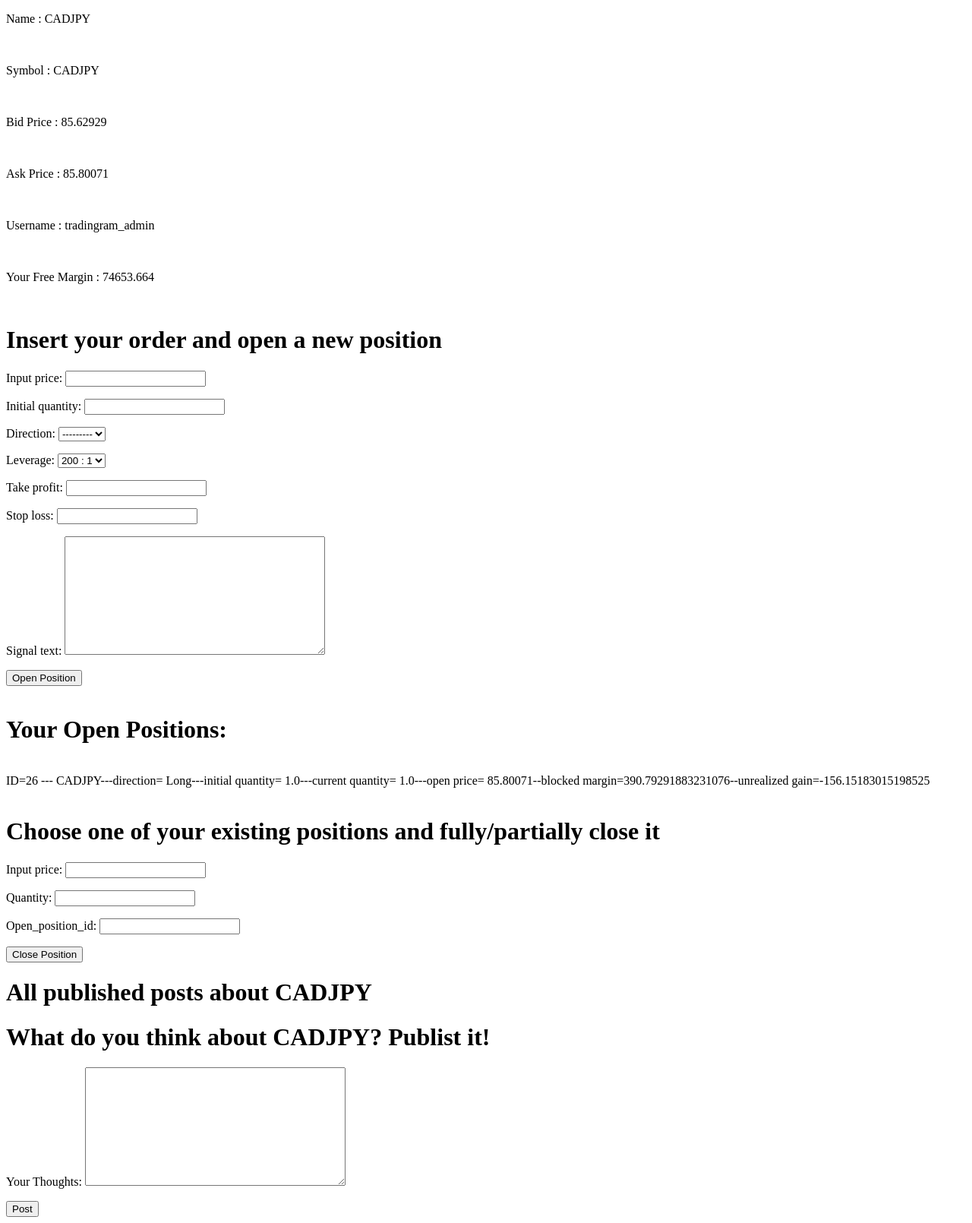
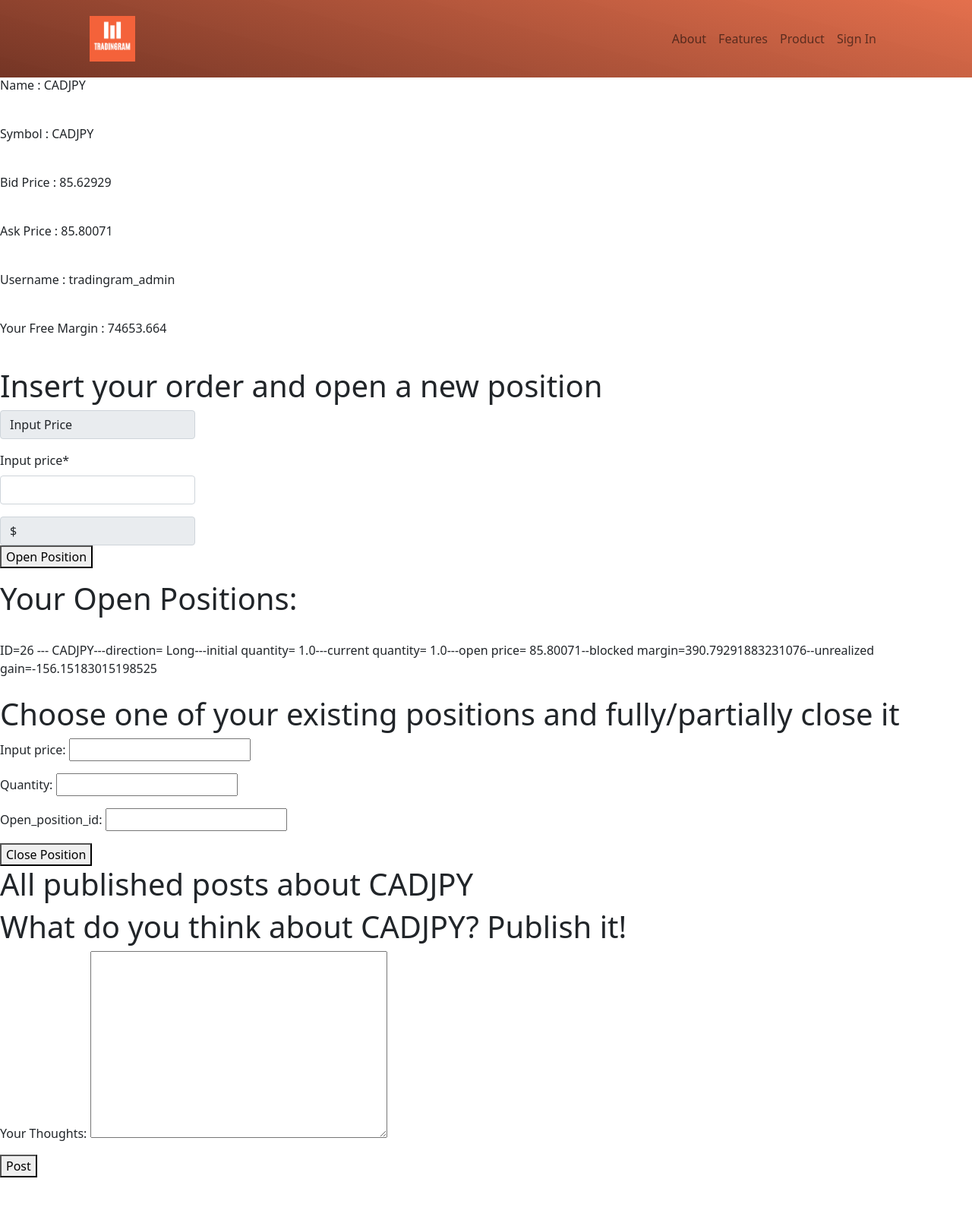
Before and after one commit to aminizadyar/tradingram, a Django app: a page that uses templates/paper_trade/ticker_page.html in a window 1280 px wide. Shown: the whole page at 76% size. After the commit the page ends 1550 px from the top, so only its background shows below. Run offline with Django 3.2, Linux system fonts and the light colour scheme; a user stored in the database is signed in; data comes from the database, SQL or seed files in the repository; some libraries are stand-ins or nearby versions.

Commit message:
some changes

```diff
--- a/paper_trade/views.py
+++ b/paper_trade/views.py
@@ -23,7 +23,7 @@ def symbol_page(request, symbol):
     state_open_order_status = "Insert your order and open a new position"
     state_close_order_status = "Choose one of your existing positions and fully/partially close it "
     symbol_of_interest = Symbol.objects.get(symbol__iexact=symbol)
-    state_post_status = "What do you think about " + symbol_of_interest.symbol + "? Publist it!"
+    state_post_status = "What do you think about " + symbol_of_interest.symbol + "? Publish  it!"
     open_positions = [obj for obj in OrderOpenPosition.objects.filter(symbol=symbol_of_interest, user=request.user) if
                       obj.is_an_open_position]
     all_posts = Post.objects.filter(related_symbol=symbol_of_interest)
--- a/templates/base.html
+++ b/templates/base.html
@@ -1,10 +1,42 @@
+{% load static %}
 <!DOCTYPE html>
 <html lang="en">
 <head>
     <meta charset="UTF-8">
     <title>{% block title %}{% endblock %}</title>
+    <link href="https://cdn.jsdelivr.net/npm/bootstrap@5.0.2/dist/css/bootstrap.min.css" rel="stylesheet"
+          integrity="sha384-EVSTQN3/azprG1Anm3QDgpJLIm9Nao0Yz1ztcQTwFspd3yD65VohhpuuCOmLASjC" crossorigin="anonymous">
+    <script src="https://cdn.jsdelivr.net/npm/bootstrap@5.0.2/dist/js/bootstrap.bundle.min.js"
+            integrity="sha384-MrcW6ZMFYlzcLA8Nl+NtUVF0sA7MsXsP1UyJoMp4YLEuNSfAP+JcXn/tWtIaxVXM"
+            crossorigin="anonymous"></script>
+    <meta name="viewport" content="width=device-width, initial-scale=1">
+    <style>
+        body {
+            padding-top: 100px;
+        }
+    </style>
 </head>
-<body>
+<body id="page-top">
+<!-- Navigation-->
+<nav class="navbar navbar-expand-lg navbar-light fixed-top py-3" style="background: linear-gradient(15deg, rgb(116,53,37) 0%, rgba(227,107,71,0.97) 100%);" id="mainNav">
+    <div class="container px-4 px-lg-5">
+        <a class="navbar-brand fst-italic" href="#page-top"><img src="{% static 'landing_page/assets/img/logo.png' %}"
+                                                                 alt="Logo" width="60" height="60"></a>
+        <button class="navbar-toggler navbar-toggler-right" type="button" data-bs-toggle="collapse"
+                data-bs-target="#navbarResponsive" aria-controls="navbarResponsive" aria-expanded="false"
+                aria-label="Toggle navigation"><span class="navbar-toggler-icon"></span></button>
+        <div class="collapse navbar-collapse" id="navbarResponsive">
+            <ul class="navbar-nav ms-auto my-2 my-lg-0">
+                <li class="nav-item"><a class="nav-link" href="#about">About</a></li>
+                <li class="nav-item"><a class="nav-link" href="#services">Features</a></li>
+                <li class="nav-item"><a class="nav-link" href="#portfolio">Product</a></li>
+                <li class="nav-item"><a class="nav-link" href="#contact">Sign In</a></li>
+            </ul>
+        </div>
+    </div>
+</nav>
+{% block content %}
 
+{% endblock %}
 </body>
 </html>
--- /dev/null
+++ b/templates/landing_page/main.html
@@ -0,0 +1,5 @@
+{% extends 'base.html' %}
+{% block title %}Tradingram{% endblock %}
+{% block content %}
+Salam
+{% endblock %}
--- a/templates/paper_trade/ticker_page.html
+++ b/templates/paper_trade/ticker_page.html
@@ -1,11 +1,12 @@
-<!DOCTYPE html>
-<html lang="en">
-<head>
-    <meta charset="UTF-8">
-    <title>Title</title>
-</head>
-<body>
+{% extends 'base.html' %}
+{% load crispy_forms_filters %}
 
+{% block title %}
+    {{ ticker.name }}
+{% endblock %}
+
+{% block content %}
+    <div>
         <p> Name : {{ ticker.name }}</p>
         <br>
         <p> Symbol : {{ ticker.symbol }} </p>
@@ -21,12 +22,18 @@
         <h1>
             {{ state_open_order_status }}
         </h1>
+        <!-- Open-->
+        <div class="input-group mb-3">
             <form method="post">
                 {% csrf_token %}
-        {{ order_open_position_form.as_p }}
+                <span class="input-group-text">Input Price</span>
+                <p>{{ order_open_position_form.input_price|as_crispy_field }}</p>
+                <span class="input-group-text">$</span>
+
                 <button name="open_order" type="submit">Open Position</button>
             </form>
-        <br>
+        </div>
+        <!-- Open Positions-->
         <h1>
             Your Open Positions:
         </h1>
@@ -39,7 +46,6 @@
         <h1>
             {{ state_close_order_status }}
         </h1>
-
         <form method="post">
             {% csrf_token %}
             {{ order_close_position_form.as_p }}
@@ -57,7 +63,7 @@
                     Username : {{ post.user.username }}
                 </p>
                 <p>
-                Date : {{ post.created_datetime}}
+                    Date : {{ post.created_datetime }}
                 </p>
                 <p>
                     Bid price at the moment of publish : {{ post.related_symbol.bid }}
@@ -75,15 +81,7 @@
                     <a href="/unlike/{{ post.id }}">Liked</a>
                 {% else %}
                     <a href="/like/{{ post.id }}">Like</a>
-                {% endif %}
-
-
-
-
-
-
-
-
+                {% endif %}]
                 <br>
             {% endfor %}
 
@@ -98,8 +96,6 @@
             {{ post_form.as_p }}
             <button name="post" type="submit">Post</button>
         </form>
+    </div>
 
-
-
-</body>
-</html>
+{% endblock %}
--- a/tradingram/settings.py
+++ b/tradingram/settings.py
@@ -39,7 +39,9 @@ INSTALLED_APPS = [
     'landing_page',
     'api',
     'django_q',
-    'social_media'
+    'social_media',
+    'crispy_forms',
+    'crispy_bootstrap5',
 ]
 
 MIDDLEWARE = [
@@ -138,3 +140,5 @@ Q_CLUSTER = {
     'retry': 120,
     "orm": "default",
 }
+
+CRISPY_TEMPLATE_PACK = 'bootstrap5'
```
Also changed, not shown: templates/landing_page/index.html (+52 -39 lines), templates/paper_trade/markets_page.html (+10 -10 lines). Lines whose indentation alone changed are shown as unchanged.
